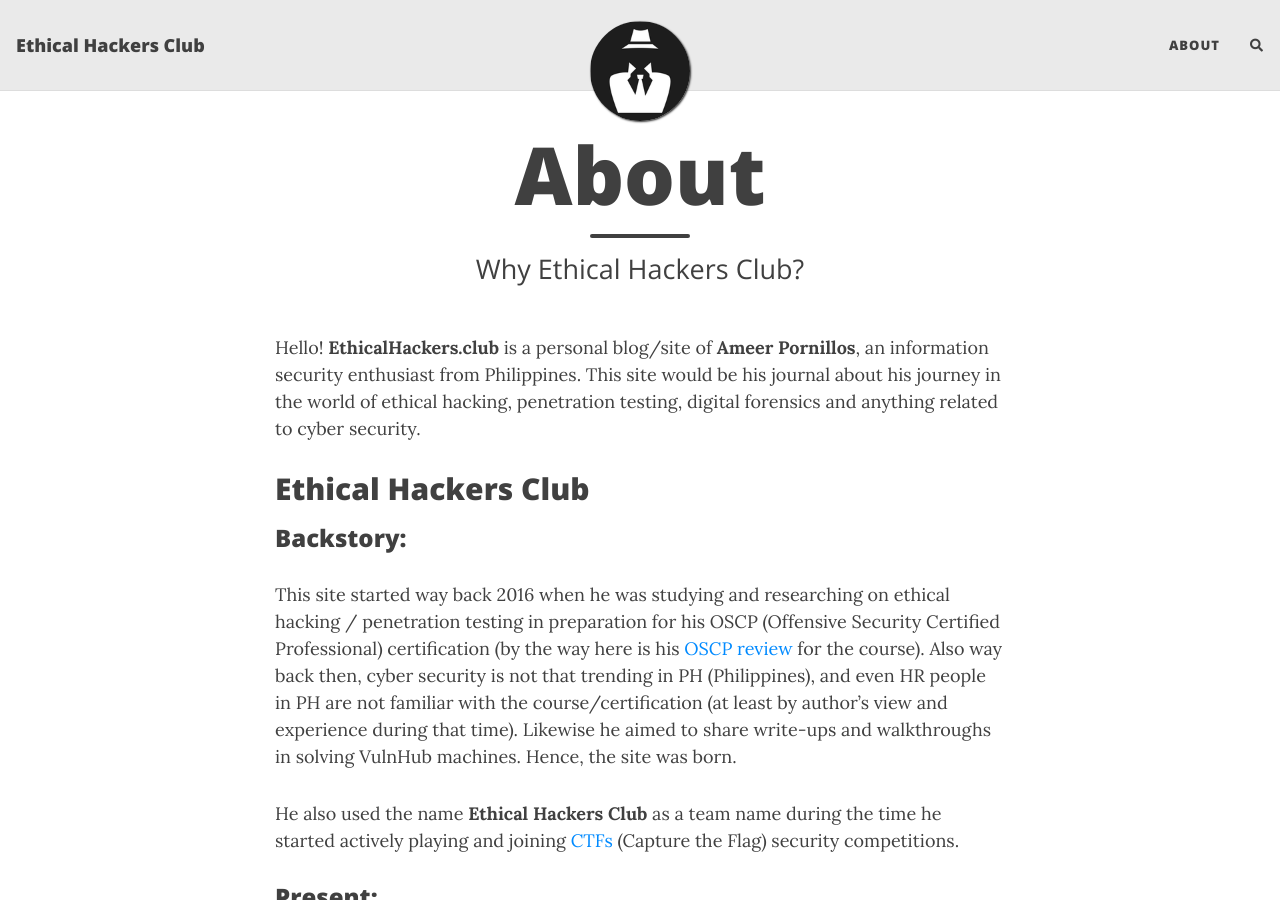
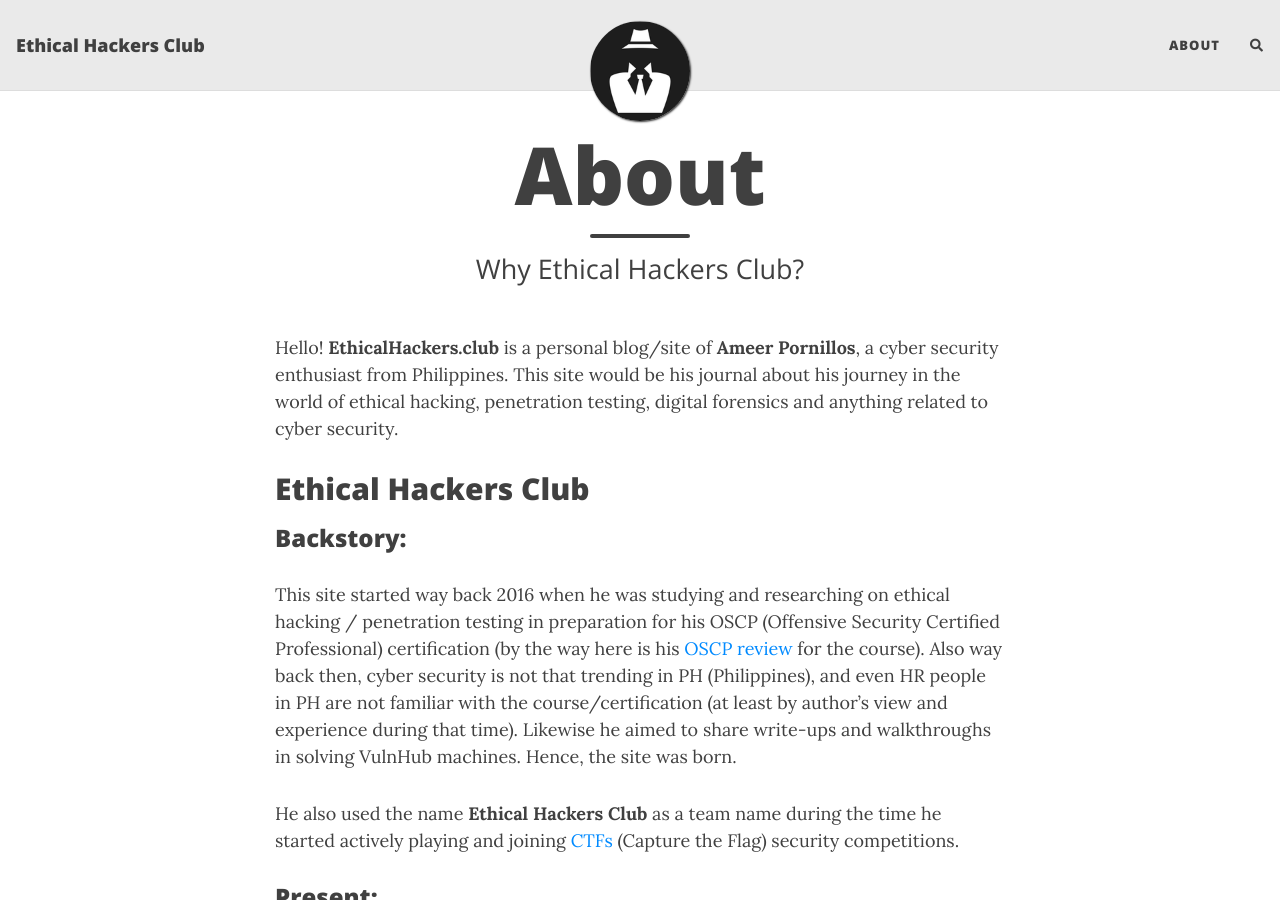
Before and after one commit to ameerpornillos/ameerpornillos.github.io, a Jekyll site: the page built from about.md, in a window 1280 px wide and 900 px high. Built offline with Jekyll 4.4.1, drawn with Linux system fonts in a browser that asks for light colours; nearby versions of some CDN libraries; comment, search, counter and statistics services are not loaded.

Commit message:
minor update

```diff
--- a/about.md
+++ b/about.md
@@ -4,7 +4,7 @@
 subtitle: Why Ethical Hackers Club?
 ---
 
-Hello! **EthicalHackers.club** is a personal blog/site of **Ameer Pornillos**, an information security enthusiast from Philippines. This site would be his journal about his journey in the world of ethical hacking, penetration testing, digital forensics and anything related to cyber security.
+Hello! **EthicalHackers.club** is a personal blog/site of **Ameer Pornillos**, a cyber security enthusiast from Philippines. This site would be his journal about his journey in the world of ethical hacking, penetration testing, digital forensics and anything related to cyber security.
 
 ## Ethical Hackers Club
 
```
